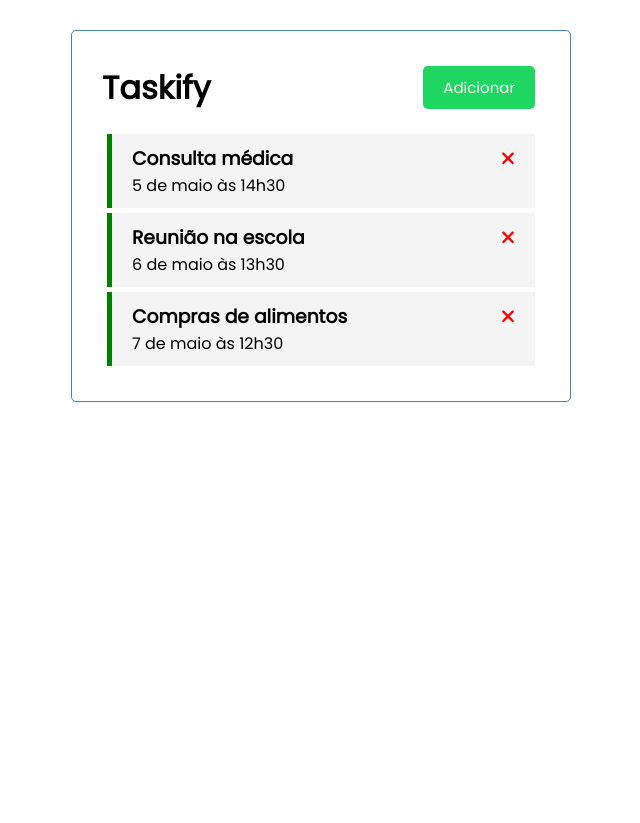
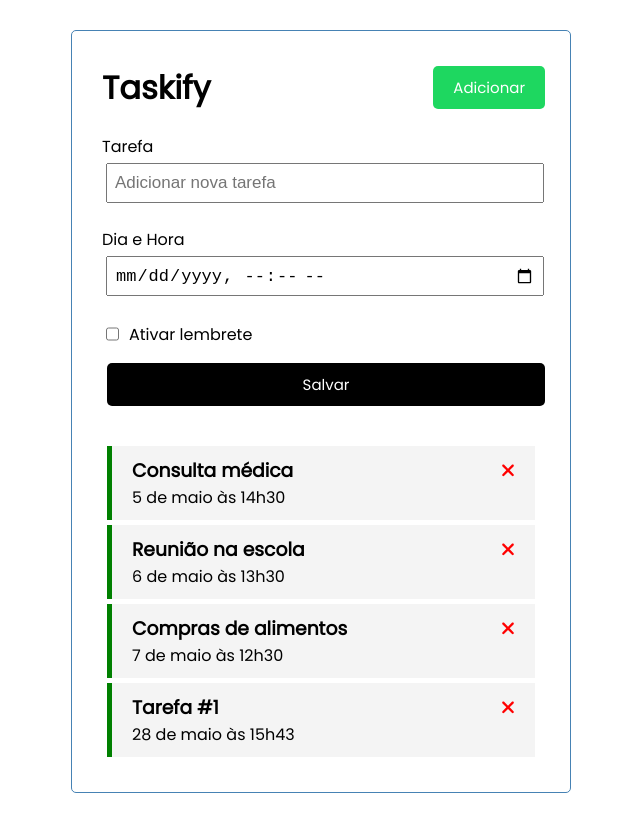
Before and after one commit to alexandresjunior/curso-angular, an Angular app in the folder taskify-ts/: page / in a window 1280 px wide. Shown: the whole page, without its empty margins (319-959 px from the left). Before the commit the page ends 800 px from the top, so only its background shows below. Built offline with nearby package versions, Linux system fonts and the light colour scheme; data requests are answered from the project's data file.

Commit message:
Adicionando nova tarefa

```diff
--- a/taskify-ts/db.json
+++ b/taskify-ts/db.json
@@ -17,6 +17,12 @@
       "text": "Compras de alimentos",
       "day": "7 de maio às 12h30",
       "reminder": true
+    },
+    {
+      "id": "1be6",
+      "text": "Tarefa #1",
+      "day": "28 de maio às 15h43",
+      "reminder": true
     }
   ]
 }
--- /dev/null
+++ b/taskify-ts/src/app/components/add-task/add-task.component.css
@@ -0,0 +1,3 @@
+.add-form {
+    margin-bottom: 40px;
+}
--- /dev/null
+++ b/taskify-ts/src/app/components/add-task/add-task.component.html
@@ -0,0 +1,15 @@
+<form class="add-form" (ngSubmit)="onSubmit()">
+    <div class="form-control">
+        <label for="text">Tarefa</label>
+        <input type="text" name="text" [(ngModel)]="text" id="text" placeholder="Adicionar nova tarefa" />
+    </div>
+    <div class="form-control">
+        <label for="day">Dia e Hora</label>
+        <input type="datetime-local" name="day" [(ngModel)]="day" id="day" placeholder="Adicionar dia e hora" />
+    </div>
+    <div class="form-control form-control-check">
+        <input type="checkbox" name="reminder" [(ngModel)]="reminder" id="reminder" />
+        <label for="reminder">Ativar lembrete</label>
+    </div>
+    <input type="submit" value="Salvar" class="btn btn-block" />
+</form>
--- /dev/null
+++ b/taskify-ts/src/app/components/add-task/add-task.component.ts
@@ -0,0 +1,38 @@
+import { Component, EventEmitter, Output } from '@angular/core';
+import { FormsModule } from '@angular/forms';
+import { Task } from '../../interfaces/Task';
+import { formatDate } from '../../utils/tasks';
+
+@Component({
+  selector: 'app-add-task',
+  standalone: true,
+  imports: [FormsModule],
+  templateUrl: './add-task.component.html',
+  styleUrl: './add-task.component.css'
+})
+export class AddTaskComponent {
+  @Output() onAddTask: EventEmitter<Task> = new EventEmitter();
+
+  text!: string;
+  day!: string;
+  reminder: boolean = false;
+
+  onSubmit() {
+    if (!this.text) {
+      alert("Campo 'tarefa' é obrigatório!")
+      return;
+    }
+
+    const newTask = {
+      text: this.text,
+      day: formatDate(this.day),
+      reminder: this.reminder
+    }
+
+    this.onAddTask.emit(newTask);
+
+    this.text = "";
+    this.day = "";
+    this.reminder = false;
+  }
+}
--- a/taskify-ts/src/app/components/tasks/tasks.component.html
+++ b/taskify-ts/src/app/components/tasks/tasks.component.html
@@ -1,2 +1,3 @@
+<app-add-task (onAddTask)="addTask($event)"></app-add-task>
 <app-task-item *ngFor="let task of tasks" [task]="task" (onDeleteTask)="deleteTask(task)"
     (onToggleReminder)="toggleReminder(task)"></app-task-item>
--- a/taskify-ts/src/app/components/tasks/tasks.component.ts
+++ b/taskify-ts/src/app/components/tasks/tasks.component.ts
@@ -3,11 +3,12 @@ import { Task } from '../../interfaces/Task';
 import { CommonModule } from '@angular/common';
 import { TaskItemComponent } from '../task-item/task-item.component';
 import { TaskService } from '../../services/task.service';
+import { AddTaskComponent } from '../add-task/add-task.component';
 
 @Component({
   selector: 'app-tasks',
   standalone: true,
-  imports: [CommonModule, TaskItemComponent],
+  imports: [CommonModule, TaskItemComponent, AddTaskComponent],
   templateUrl: './tasks.component.html',
   styleUrl: './tasks.component.css'
 })
@@ -28,4 +29,8 @@ export class TasksComponent {
     task.reminder = !task.reminder;
     this.taskService.updateTask(task).subscribe();
   }
+
+  addTask(task: Task) {
+    this.taskService.addTask(task).subscribe((task) => this.tasks.push(task));
+  }
 }
--- a/taskify-ts/src/app/services/task.service.ts
+++ b/taskify-ts/src/app/services/task.service.ts
@@ -28,4 +28,8 @@ export class TaskService {
   updateTask(task: Task): Observable<Task> {
     return this.http.put<Task>(`${this.API_URL}/${task.id}`, task, httpOptions);
   }
+
+  addTask(task: Task): Observable<Task> {
+    return this.http.post<Task>(this.API_URL, task, httpOptions);
+  }
 }
--- /dev/null
+++ b/taskify-ts/src/app/utils/tasks.ts
@@ -0,0 +1,15 @@
+export function formatDate(dateString: string): string {
+    const months = [
+        "janeiro", "fevereiro", "março", "abril", "maio", "junho",
+        "julho", "agosto", "setembro", "outubro", "novembro", "dezembro"
+    ];
+
+    const date = new Date(dateString);
+
+    const day = date.getDate();
+    const month = months[date.getMonth()];
+    const hours = date.getHours();
+    const minutes = date.getMinutes();
+
+    return `${day} de ${month} às ${hours}h${minutes}`;
+}
--- a/taskify-ts/src/styles.css
+++ b/taskify-ts/src/styles.css
@@ -27,6 +27,7 @@ body {
     border: none;
     padding: 10px 20px;
     margin: 5px;
+    margin-right: -5px;
     border-radius: 5px;
     cursor: pointer;
     text-decoration: none;
@@ -58,7 +59,7 @@ body {
 .form-control input {
     width: 100%;
     height: 40px;
-    margin: 5px;
+    margin: 4px;
     padding: 3px 7px;
     font-size: 17px;
 }
@@ -66,14 +67,15 @@ body {
 .form-control-check {
     display: flex;
     align-items: center;
-    justify-content: space-between;
+    margin: 0;
+    margin-top: -10px;
+}
+
+.form-control-check input[type="checkbox"] {
+    margin-right: 10px;
+    flex: 0;
 }
 
 .form-control-check label {
     flex: 1;
 }
-
-.form-control-check input {
-    flex: 2;
-    height: 20px;
-}
```
Also changed, not shown: 1 other file (tests, documents, lock files or other folders).
